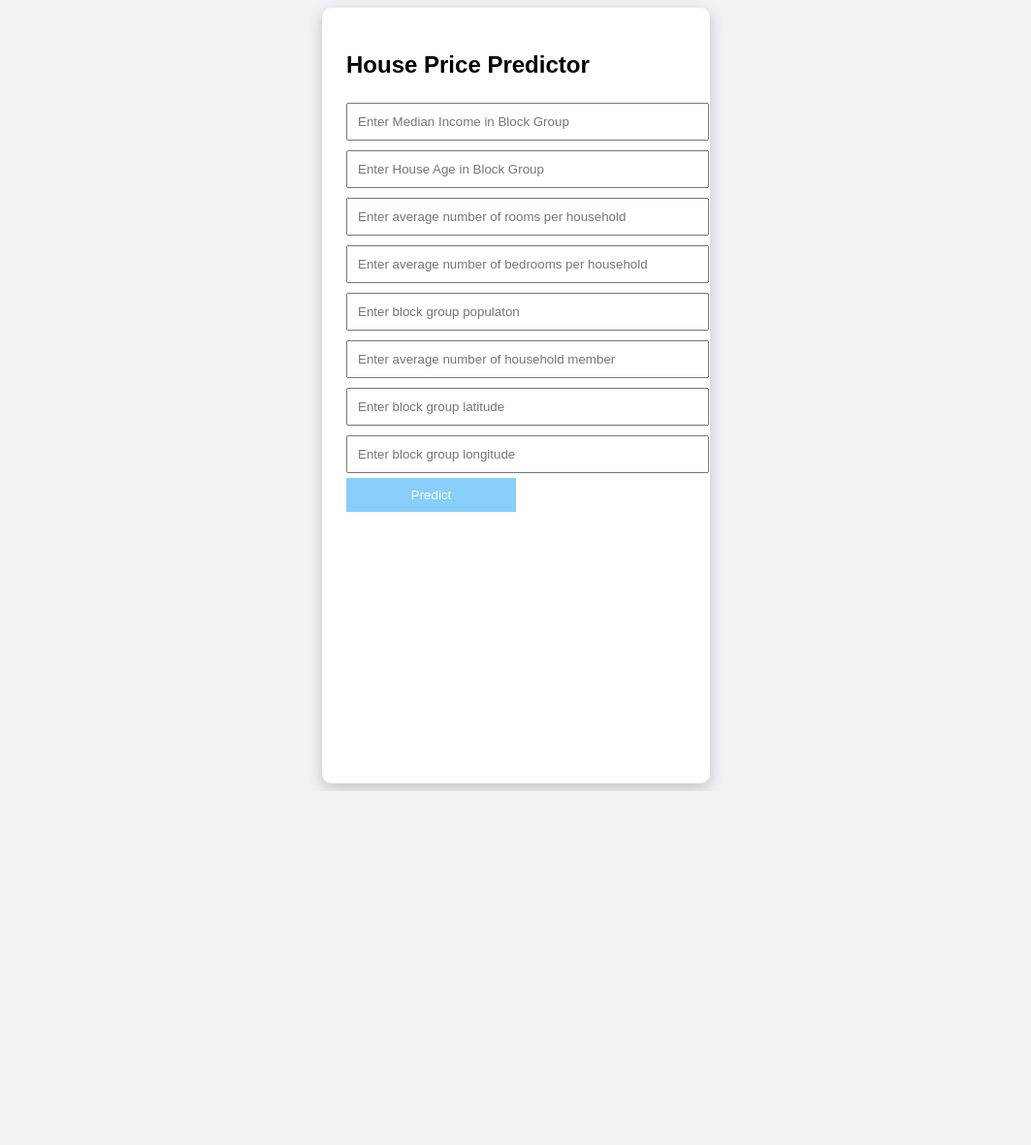
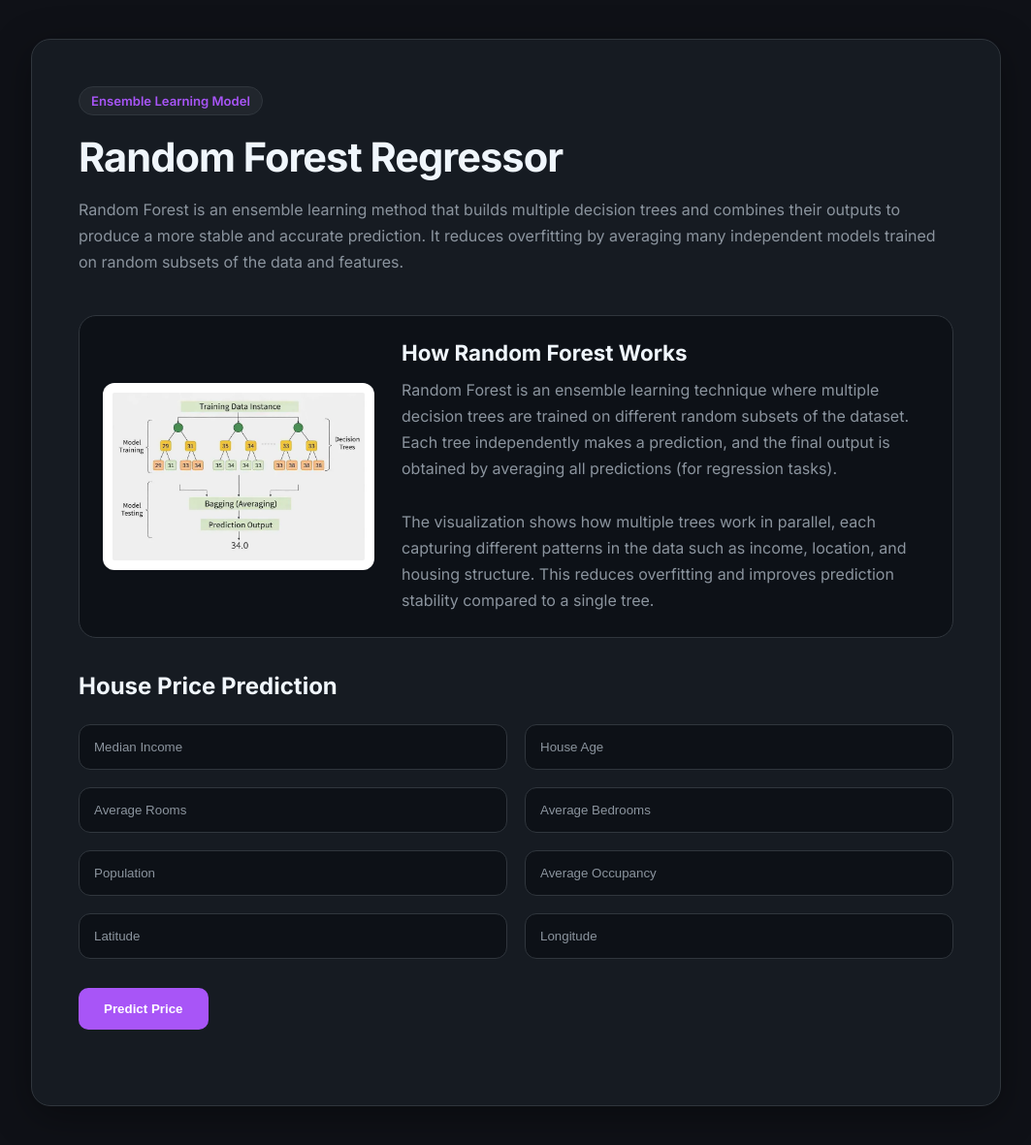
Before and after one commit to iamangameplayer/Project, a Django app: template machine/regression/templates/index.html in a window 1280 px wide. Shown: the whole page at 97% size, without its empty margins (108-1171 px from the left). Before the commit the page ends 816 px from the top, so only its background shows below. Run offline with Django 3.2, Linux system fonts and the light colour scheme; the template is opened without the code that fills it, so the values that code supplies are empty.

Commit message:
add styling to random forest model page

```diff
--- a/machine/machine/settings.py
+++ b/machine/machine/settings.py
@@ -35,7 +35,7 @@ INSTALLED_APPS = [
     'ridge.apps.RidgeConfig',
     'linear',
     'gradient.apps.GradientConfig',
-    'regression',
+    'regression.apps.RegressionConfig',
     'django.contrib.admin',
     'django.contrib.auth',
     'django.contrib.contenttypes',
--- /dev/null
+++ b/machine/regression/static/regression/css/random_forest.css
@@ -0,0 +1,235 @@
+*{
+    margin:0;
+    padding:0;
+    box-sizing:border-box;
+}
+
+body{
+    min-height:100vh;
+
+    background:#0f1117;
+
+    font-family:'Inter',sans-serif;
+
+    color:#e6edf3;
+
+    display:flex;
+
+    justify-content:center;
+
+    align-items:center;
+
+    padding:40px;
+}
+
+.container{
+    width:100%;
+    max-width:1000px;
+
+    background:#161b22;
+
+    border:1px solid #30363d;
+
+    border-radius:20px;
+
+    padding:48px;
+
+    box-shadow:0 10px 40px rgba(0,0,0,0.35);
+}
+
+.model-header{
+    margin-bottom:40px;
+}
+
+.tag{
+    display:inline-block;
+
+    background:#21262d;
+
+    color:#a855f7;
+
+    border:1px solid #30363d;
+
+    padding:6px 12px;
+
+    border-radius:999px;
+
+    font-size:0.82rem;
+
+    font-weight:600;
+
+    margin-bottom:18px;
+}
+
+.model-header h1{
+    font-size:2.6rem;
+
+    margin-bottom:16px;
+
+    color:#f0f6fc;
+
+    letter-spacing:-1px;
+}
+
+.description{
+    color:#8b949e;
+
+    line-height:1.7;
+
+    max-width:900px;
+}
+
+h2{
+    margin-bottom:25px;
+
+    color:#f0f6fc;
+}
+
+form{
+    display:grid;
+
+    grid-template-columns:repeat(auto-fit,minmax(300px,1fr));
+
+    gap:18px;
+}
+
+input{
+    padding:15px;
+
+    background:#0d1117;
+
+    border:1px solid #30363d;
+
+    border-radius:12px;
+
+    color:#f0f6fc;
+
+    outline:none;
+
+    transition:0.2s ease;
+}
+
+input::placeholder{
+    color:#8b949e;
+}
+
+input:focus{
+    border-color:#a855f7;
+
+    box-shadow:0 0 0 3px rgba(168,85,247,0.2);
+}
+
+.button-wrapper{
+    margin-top:30px;
+}
+
+button{
+    background:#a855f7;
+
+    color:white;
+
+    border:none;
+
+    padding:14px 26px;
+
+    border-radius:10px;
+
+    font-weight:600;
+
+    cursor:pointer;
+
+    transition:0.2s ease;
+}
+
+button:hover{
+    background:#c084fc;
+
+    transform:translateY(-1px);
+}
+
+#result{
+    margin-top:30px;
+
+    font-size:1.2rem;
+
+    color:#a855f7;
+
+    font-weight:600;
+}
+
+@media(max-width:768px){
+    body{
+        padding:20px;
+    }
+
+    .container{
+        padding:28px;
+    }
+
+    form{
+        grid-template-columns:1fr;
+    }
+
+    button{
+        width:100%;
+    }
+}
+
+/* =========================
+   MODEL VISUAL SECTION
+========================= */
+
+.model-visual{
+    display:flex;
+
+    align-items:center;
+
+    gap:28px;
+
+    margin:35px 0;
+
+    padding:24px;
+
+    background:#0d1117;
+
+    border:1px solid #30363d;
+
+    border-radius:18px;
+}
+
+.model-visual img{
+    width:280px;
+
+    border-radius:12px;
+
+    background:white;
+
+    padding:10px;
+}
+
+.visual-text h3{
+    font-size:1.4rem;
+
+    color:#f0f6fc;
+
+    margin-bottom:12px;
+}
+
+.visual-text p{
+    color:#8b949e;
+
+    line-height:1.7;
+}
+
+@media(max-width:768px){
+    .model-visual{
+        flex-direction:column;
+
+        text-align:center;
+    }
+
+    .model-visual img{
+        width:100%;
+        max-width:320px;
+    }
+}
--- a/machine/regression/templates/index.html
+++ b/machine/regression/templates/index.html
@@ -1,93 +1,141 @@
 <!DOCTYPE html>
+{% load static %}
 <html lang="en">
 
-<style>
-    body {
-        font-family: sans-serif;
-        background-color: #f0f2f5;
-        display: flex;
-        align-items: left;
-        justify-content: center;
-        height: 100vh;
-    }
+<head>
+    <meta charset="UTF-8">
+    <meta name="viewport" content="width=device-width, initial-scale=1.0">
 
-    .container {
-        background-color: white;
-        padding: 25px;
-        border-radius: 10px;
-        width: 350px;
-        box-shadow: 0 5px 15px rgba(0,0,0,0.2);
-    }
+    <title>Random Forest Regressor</title>
 
-    input {
-        width: 100%;
-        margin: 5px 0;
-        padding: 10px;
-    }
+    <link rel="stylesheet" href="{% static 'regression/css/random_forest.css' %}">
 
-    button {
-        width:50%;
-        padding: 10px;
-        align-items: center;
-        background-color: lightskyblue;
-        color: white;
-        border: none;
-    }
-</style>
+    <link href="https://fonts.googleapis.com/css2?family=Inter:wght@400;500;600;700&display=swap" rel="stylesheet">
+</head>
 
-<head>
-    <title>Random Forest Regressor</title>
-</head>
 <body>
-<div class = "container">
-<h2>House Price Predictor</h2>
+
+<div class="container">
+
+    <div class="model-header">
+
+        <p class="tag">Ensemble Learning Model</p>
+
+        <h1>Random Forest Regressor</h1>
+
+        <p class="description">
+            Random Forest is an ensemble learning method that builds multiple decision trees
+            and combines their outputs to produce a more stable and accurate prediction.
+            It reduces overfitting by averaging many independent models trained on random subsets
+            of the data and features.
+        </p>
+
+    </div>
+
+
+    <div class="model-visual">
+
+    <img src="{% static 'regression/images/random_forest.jpg' %}"
+         alt="Random Forest Visualization">
+
+    <div class="visual-text">
+
+        <h3>How Random Forest Works</h3>
+
+        <p>
+            Random Forest is an ensemble learning technique where multiple decision trees
+            are trained on different random subsets of the dataset. Each tree independently
+            makes a prediction, and the final output is obtained by averaging all predictions
+            (for regression tasks).
+            <br><br>
+            The visualization shows how multiple trees work in parallel, each capturing
+            different patterns in the data such as income, location, and housing structure.
+            This reduces overfitting and improves prediction stability compared to a single tree.
+        </p>
+
+    </div>
+
+</div>
+
+
+    <h2>House Price Prediction</h2>
+
     <form id="form">
+
         {% csrf_token %}
-<input id="MedInc" placeholder="Enter Median Income in Block Group">
-<input id="HouseAge" placeholder="Enter House Age in Block Group">
-<input id="AveRooms" placeholder="Enter average number of rooms per household">
-<input id="AveBedrms" placeholder="Enter average number of bedrooms per household">
-<input id="Population" placeholder="Enter block group populaton">
-<input id="AveOccup" placeholder="Enter average number of household member">
-<input id="Latitude" placeholder="Enter block group latitude">
-<input id='Longitude' placeholder="Enter block group longitude">
+
+        <input id="MedInc" placeholder="Median Income">
+        <input id="HouseAge" placeholder="House Age">
+        <input id="AveRooms" placeholder="Average Rooms">
+        <input id="AveBedrms" placeholder="Average Bedrooms">
+        <input id="Population" placeholder="Population">
+        <input id="AveOccup" placeholder="Average Occupancy">
+        <input id="Latitude" placeholder="Latitude">
+        <input id="Longitude" placeholder="Longitude">
+
     </form>
-<button onclick="sendData()">Predict</button>
+
+    <div class="button-wrapper">
+        <button onclick="sendData()">
+            Predict Price
+        </button>
+    </div>
 
     <h3 id="result"></h3>
 
 </div>
-</body>
+
 <script>
-function sendData() {
-    const fields =[
+
+function sendData()
+{
+    const fields = [
         "MedInc", "HouseAge", "AveRooms", "AveBedrms",
         "Population", "AveOccup", "Latitude", "Longitude"
     ];
+
     const formData = new FormData();
 
-    fields.forEach((field) => {
-        formData.append(field, document.getElementById(field).value);
+    fields.forEach(field => {
+        formData.append(
+            field,
+            document.getElementById(field).value
+        );
     });
 
-    const csrfToken = document.querySelector('[name=csrfmiddlewaretoken]').value;
+    const csrfToken =
+        document.querySelector('[name=csrfmiddlewaretoken]').value;
 
     fetch("{% url 'predict' %}", {
-        method: 'POST',
+
+        method: "POST",
+
         headers: {
-                'X-CSRFToken': csrfToken
+            "X-CSRFToken": csrfToken
         },
+
         body: formData,
-        credentials: 'same-origin'
+
+        credentials: "same-origin"
+
     })
+
     .then(res => res.json())
+
     .then(data => {
-            const price = (data.result * 100000).toFixed(2);
-            document.getElementById("result").innerText = "Estimated Price : $"+price;
+
+        const price =
+            (data.result * 100000).toFixed(2);
+
+        document.getElementById("result").innerText =
+            "Estimated Price: $" + price;
+
     })
+
     .catch(err => console.error("Error", err));
 }
+
 </script>
 
-
+</body>
 </html>
```
Also changed, not shown: machine/regression/static/regression/images/random_forest.jpg (added). Lines whose indentation alone changed are shown as unchanged.
